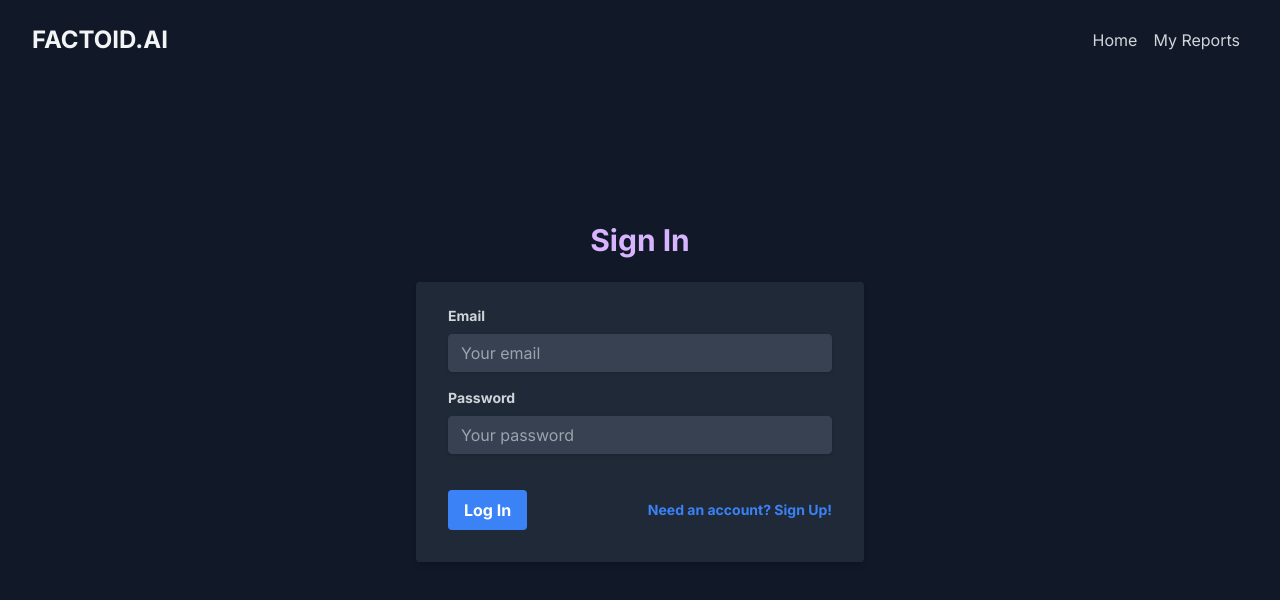
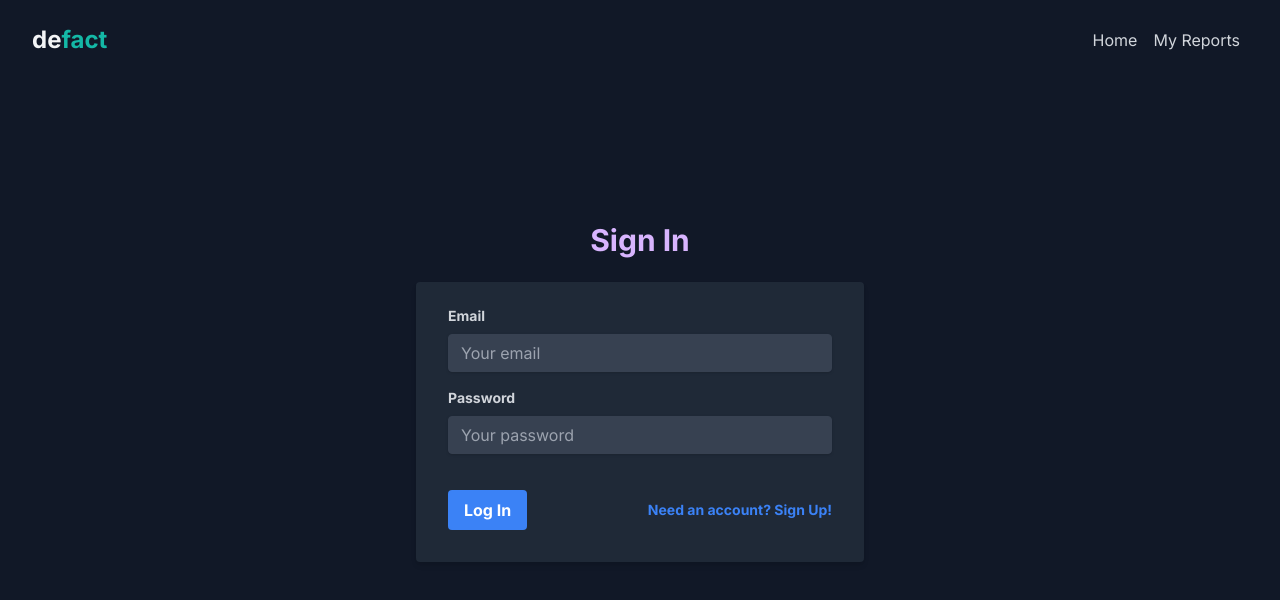
Before and after one commit to samrahimi/factoid-ai, a Next.js app in the folder interface/: page /auth in a window 1280 px wide. Shown: the top 600 px of the page. Built offline with nearby package versions, Linux system fonts and the light colour scheme; no server answers.

Commit message:
change to defact and redirect to beta

```diff
--- a/interface/app/LayoutWrapper.tsx
+++ b/interface/app/LayoutWrapper.tsx
@@ -49,7 +49,7 @@ export default function LayoutWrapper({ children }: { children: React.ReactNode
       <header className="bg-gray-800 shadow-sm">
         <div className="fixed top-0 left-0 right-0 bg-gray-900 px-4 py-6 sm:px-6 lg:px-8 z-10">
           <nav className="flex justify-between items-center">
-            <h1 className="text-2xl font-bold text-gray-100">FACTOID.AI</h1>
+            <h1 className="text-2xl font-bold text-gray-100">de<span className='text-teal-500'>fact</span></h1>
             <div>
                 <Link href="/beta" className="text-gray-300 hover:text-gray-100 mx-2">Home</Link>
               <Link href="/beta/my-reports" className="text-gray-300 hover:text-gray-100 mx-2">My Reports</Link>
--- a/interface/app/page.tsx
+++ b/interface/app/page.tsx
@@ -9,6 +9,9 @@ import remarkGfm from 'remark-gfm';
 import rehypeRaw from 'rehype-raw'
 import remarkRehype from 'remark-rehype'
 export default function Home() {
+  location.href = '/beta'
+  return false
+
   const [models, setModels] = useState<string[]>([]);
   const [selectedModel, setSelectedModel] = useState('truth');
   const [prompt, setPrompt] = useState(`Write a long-form human interest piece about the Japanese fishermen who are notorious for the drive hunting of dolphins at the cove... We want to understand who these people are, how they ended up hunting dolphins for a living, why they continue in the face of fierce opposition, and what they think the future holds. Be as open minded and unbiased as possible, and look at the matter from a diverse array of perspectives`);
```
